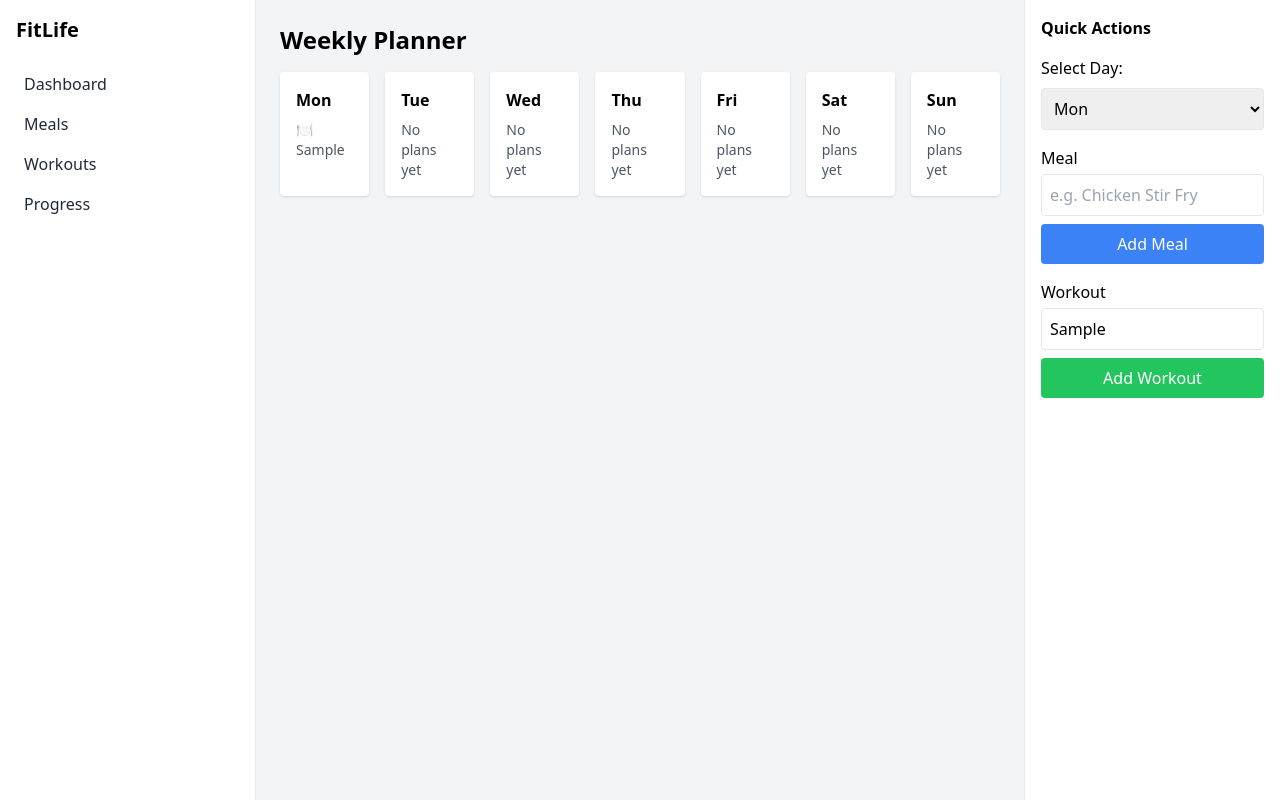
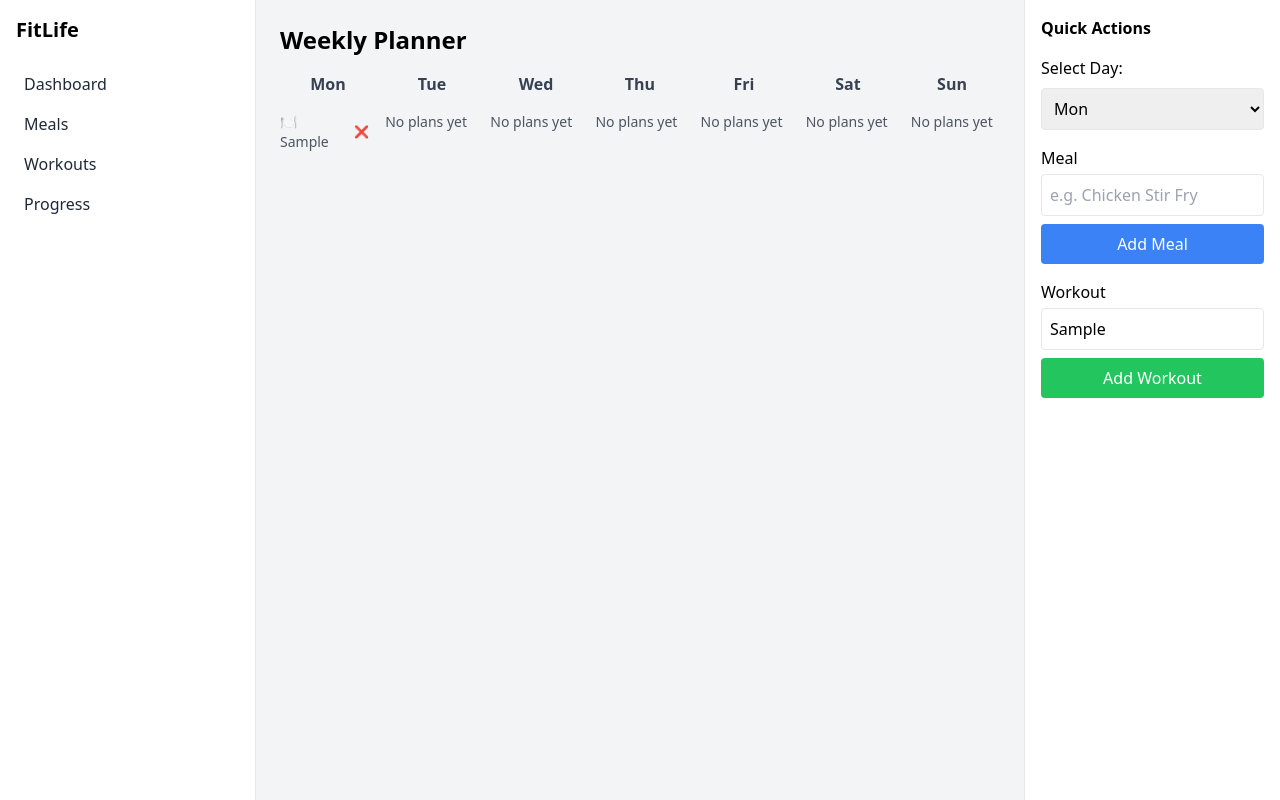
Before and after one commit to crudy002/meal-planner, a React (Vite) app in the folder fit-life-manager/: page / in a window 1280 px wide. Both pictures are taken after typing "Sample", "Sample" into the empty fields and a click on the button "Add Meal". Built offline with nearby package versions, Linux system fonts and the light colour scheme.

Commit message:
Added dynamic adding of workouts similair to meals and also added in the ability to delete a meal or workout from a day

```diff
--- a/fit-life-manager/src/components/DayCard.tsx
+++ b/fit-life-manager/src/components/DayCard.tsx
@@ -1,29 +1,44 @@
 import React from 'react';
-import { type DayPlan } from '../types/planner';
+import { type DayPlan, type WeekDays, type WeeklyPlan } from '../types/planner';
 
 interface Props {
     day: string;
     data: DayPlan;
+    onDelete: (day: keyof WeeklyPlan, type: 'meals' | 'workouts', index: number) => void;
 }
 
-export const DayCard = ({ day, data }: Props) => {
+export const DayCard = ({ day, data, onDelete }: Props) => {
     return (
-    <div className="bg-white rounded shadow p-4">
-      <h3 className="font-semibold">{day}</h3>
         <div className="mt-2 text-sm text-gray-600">
             {data.meals.length === 0 && data.workouts.length === 0 ? (
                 <p>No plans yet</p>
             ) : (
                 <>
                     {data.meals.map((meal, i) => (
-              <p key={`meal-${i}`}>🍽 {meal}</p>
+                        <div key={`meal-${i}`} className="flex justify-between items-center">
+                            <span>🍽 {meal}</span>
+                            <button
+                                className="text-red-500 ml-2 text-xs"
+                                onClick={() => onDelete(day as WeekDays, 'meals', i)}
+                            >
+                                ❌
+                            </button>
+                        </div>
                     ))}
                     {data.workouts.map((workout, i) => (
-              <p key={`workout-${i}`}>💪 {workout}</p>
+                        <div key={`workout-${i}`} className="flex justify-between items-center">
+                            <span>💪 {workout}</span>
+                            <button
+                                className="text-red-500 ml-2 text-xs"
+                                onClick={() => onDelete(day as WeekDays, 'workouts', i)}
+                            >
+                                ❌
+                            </button>
+                        </div>
                     ))}
                 </>
             )}
         </div>
-    </div>
+
     );
 };
--- a/fit-life-manager/src/components/Planner.tsx
+++ b/fit-life-manager/src/components/Planner.tsx
@@ -1,5 +1,5 @@
 import React, { useState } from 'react';
-import { type WeeklyPlan } from '../types/planner';
+import { type WeeklyPlan, type WeekDays } from '../types/planner';
 import { DayCard } from './DayCard';
 
 const initialPlan: WeeklyPlan = {
@@ -22,27 +22,49 @@ export const Planner = () => {
 
     // Function to add a meal, select the day and input name
     const addMeal = () => {
+        // If the meal input is empty don't add an entry
         if (!mealInput.trim()) return;
-        setPlan(prev => ({
-            ...prev,
-            [selectedDay]: {
-                ...prev[selectedDay],
-                meals: [...prev[selectedDay].meals, mealInput]
+
+        setPlan(prev => ({ // Update the "plan" state using the previous state (prev)
+            ...prev,         // Spread all previous days and their data (don't change other days)
+            [selectedDay]: { // Only update the selected day (e.g., "Mon", "Tue", etc.)
+              ...prev[selectedDay], // Keep all existing data for that day (like workouts)
+              meals: [              // Replace the "meals" array with a new one
+                ...prev[selectedDay].meals, // Include all current meals for that day
+                mealInput                   // Add the new meal input at the end
+              ]
             }
-        }));
+          }));
+
+        // Set the meal input back to empty
         setMealInput('');
     };
 
     // Function to add a workout, select the day and input name
     const addWorkout = () => {
+        if (!workoutInput.trim()) return;
         setPlan(prev => ({
             ...prev,
-            Mon: {
-                ...prev.Mon,
-                workouts: [...prev.Mon.workouts, 'Leg Day - Squats & Lunges']
+            [selectedDay]: {
+                ...prev[selectedDay],
+                workouts: [...prev[selectedDay].workouts, workoutInput]
             }
+        }))
+        setWorkoutInput('');
+    };
+
+    //  Function to delete a day item
+    const deleteItem = (day: keyof WeeklyPlan, type: 'meals' | 'workouts', index: number) => {
+        setPlan((prev) => ({
+          ...prev,
+          [day]: {
+            ...prev[day],
+            [type]: prev[day][type].filter((_, i) => i !== index),
+          },
         }));
-    };
+      };
+
+
 
     return (
         <div className="flex min-h-screen bg-gray-100 w-full">
@@ -60,10 +82,25 @@ export const Planner = () => {
             {/* Main Content */}
             <main className="w-3/5 p-6 overflow-auto">
                 <h2 className="text-2xl font-bold mb-4">Weekly Planner</h2>
-                <div className="grid grid-cols-1 md:grid-cols-3 lg:grid-cols-4 xl:grid-cols-7 gap-4">
-                    {Object.entries(plan).map(([day, data]) => (
-                        <DayCard key={day} day={day} data={data} />
-                    ))}
+                <div className="space-y-2">
+                    {/* Column Headers */}
+                    <div className="grid grid-cols-1 md:grid-cols-3 lg:grid-cols-4 xl:grid-cols-7 gap-4 px-1 text-center font-semibold text-gray-700">
+                        {Object.keys(plan).map((day) => (
+                        <div key={day}>{day}</div>
+                        ))}
+                    </div>
+
+                    {/* Day Cards */}
+                    <div className="grid grid-cols-1 md:grid-cols-3 lg:grid-cols-4 xl:grid-cols-7 gap-4">
+                        {Object.entries(plan).map(([day, data]) => (
+                        <DayCard
+                            key={day}
+                            day={day as WeekDays}
+                            data={data}
+                            onDelete={deleteItem}
+                        />
+                        ))}
+                    </div>
                 </div>
             </main>
 
```
Lines whose indentation alone changed are shown as unchanged.
